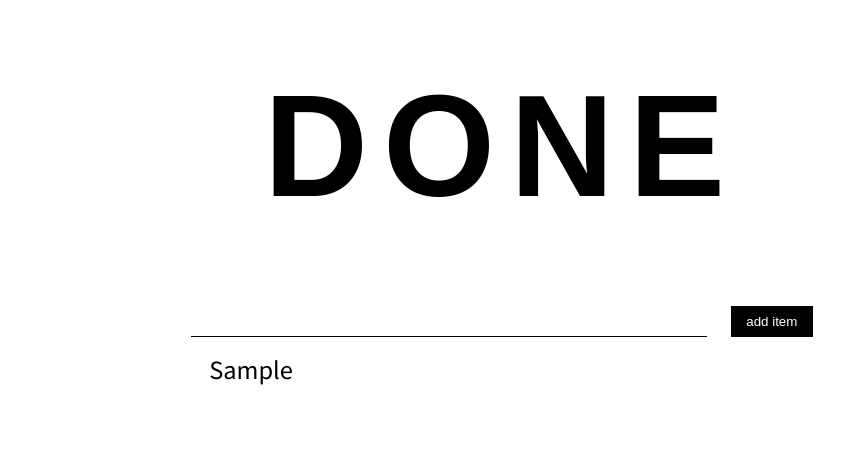
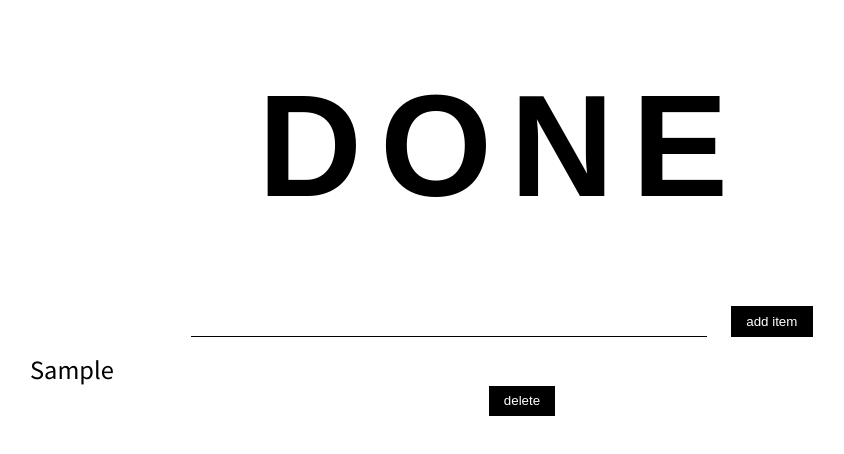
Before and after one commit to khsaunders/listDemo, a plain HTML site: page index.html in a window 1280 px wide. Both pictures are taken after typing "Sample" into the empty fields and a click on the button "add item". Shown: the whole page, without its empty margins (138-982 px from the left). Drawn offline with Linux system fonts and the light colour scheme; a web font is replaced by a local one.

Commit message:
Append delete button with li's

```diff
--- a/index.html
+++ b/index.html
@@ -2,7 +2,7 @@
 <html>
   <head>
     <meta charset="utf-8">
-    <title>List Time</title>
+    <title>done</title>
     <link href="https://fonts.googleapis.com/css?family=Bubbler+One|Source+Sans+Pro" rel="stylesheet">
     <link rel="stylesheet" href="styles.css">
   </head>
@@ -13,7 +13,7 @@
     <div id="listWrapper">
       <input id="enterItem" placeholder="what do you need to do?"></input>
       <button id="addItem">add item</button>
-      <div id = "innerWrapper">
+      <div id = "itemWrapper">
         <ul id="listItems">
         </ul>
       </div>
--- a/main.js
+++ b/main.js
@@ -1,32 +1,48 @@
 console.log('connected');
 
+/*---------------------------------------ADD ITEM TO LIST-----------------------------------------*/
 
 var addButton = document.getElementById('addItem');
 
-//this function is triggered by an event listener (in this case a click)
+//event listener to trigger function (in this case a click);
 addButton.addEventListener('click', function addToDos() {
 
-//take value of what is typed in text input using .value method
+//take value of what is typed in text input using .value method;
   var newItem = document.getElementById('enterItem').value;
 
-//creating a variable of what HTML element we want to target
+//create a variable of what HTML element we want to target (like a container);
   var list = document.getElementById('listItems');
 
-//creates place for text to go in newly created li elements
+//create list items where there were no list items before;
+  var added = document.createElement('li');
+
+//create place for text to go in newly created li elements;
   var textNode = document.createTextNode(newItem);
 
-//creates list items where there were no list items before
-  var added = document.createElement('li');
-
-//turning value from newItem into text node --unfortunately, we will get a typeError if we don't create a new node
+//turn value from newItem into text node --unfortunately, we will get a typeError if we don't create a new node;
   var t = document.createTextNode(newItem);
 
-//appending text node content to li
+  var newBtn = document.createElement('button');
+
+
+  var deleteText = newBtn.innerHTML = 'delete';
+
+  console.log(added, newBtn);
+
+//append text node content to li;
   added.appendChild(t);
 
-  //appending these items to our HTML element "listItems" (list being previously defined variable);
+  //append these items to our HTML element "listItems" (list being previously defined variable);
   list.appendChild(added);
 
-//clear text box upon clicking 'add item'
+  list.appendChild(newBtn);
+
+//Unnecessary:
+//clear text box upon clicking 'add item';
   document.getElementById('enterItem').value = ' ';
   });
+
+
+/*---------------------------------------DELETE ITEM FROM LIST-----------------------------------------*/
+
+  //i want a delete button for each list item that triggers a modal pop up for asking user if they want to delete;
--- a/styles.css
+++ b/styles.css
@@ -6,7 +6,7 @@ body{
 h1{
   font-family: "Bubbler One", sans-serif;
   font-size: 9em;
-  letter-spacing: 15px;
+  letter-spacing: 18px;
   margin:  5% auto 5% auto ;
   text-align: center;
 }
@@ -44,8 +44,14 @@ button:hover{
   cursor: pointer;
 }
 
+ul{
+  margin: none;
+}
+
 li{
+  width: 30%;
   list-style: none;
   text-align: left;
   font-size: 1.65em;
+  margin: none;
 }
```
